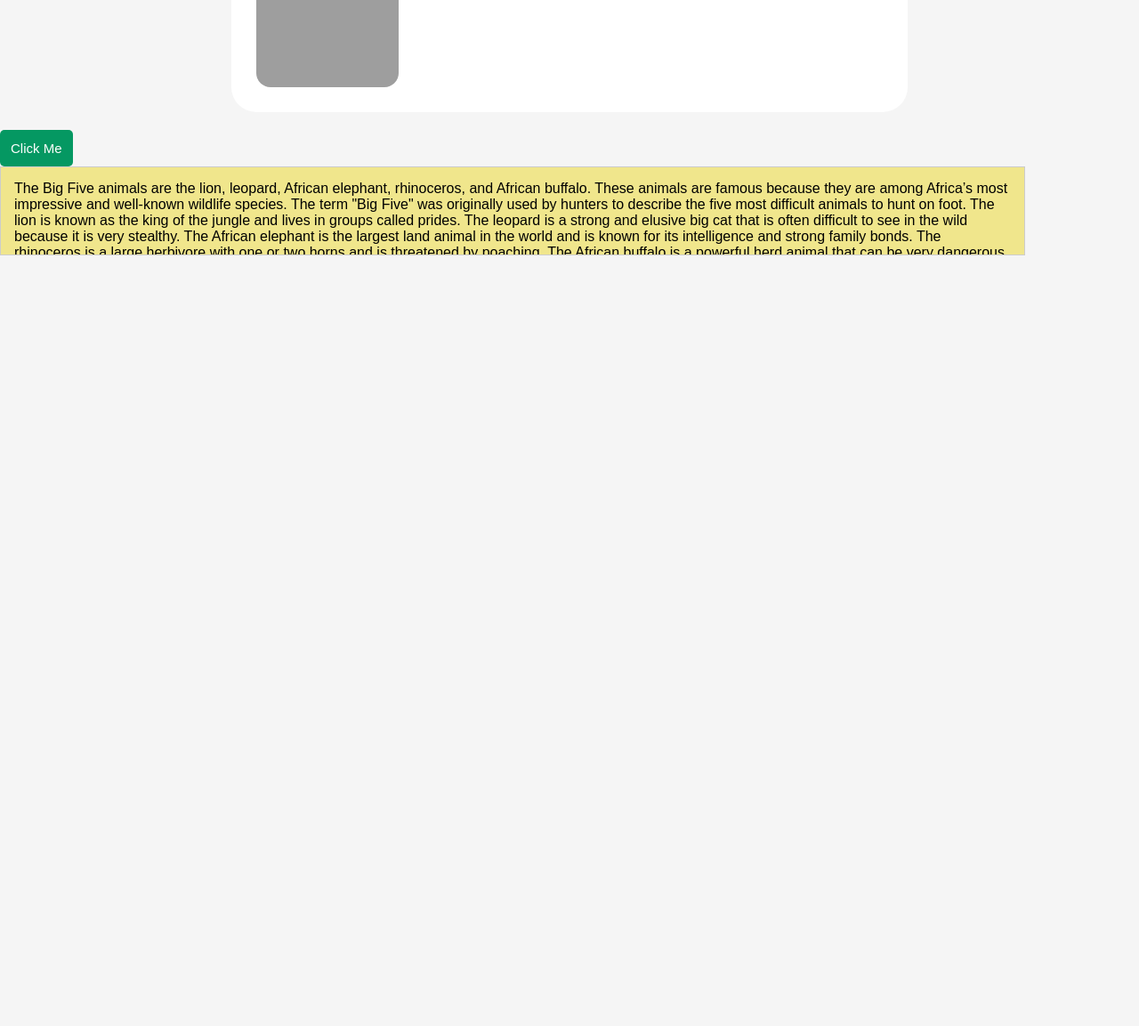
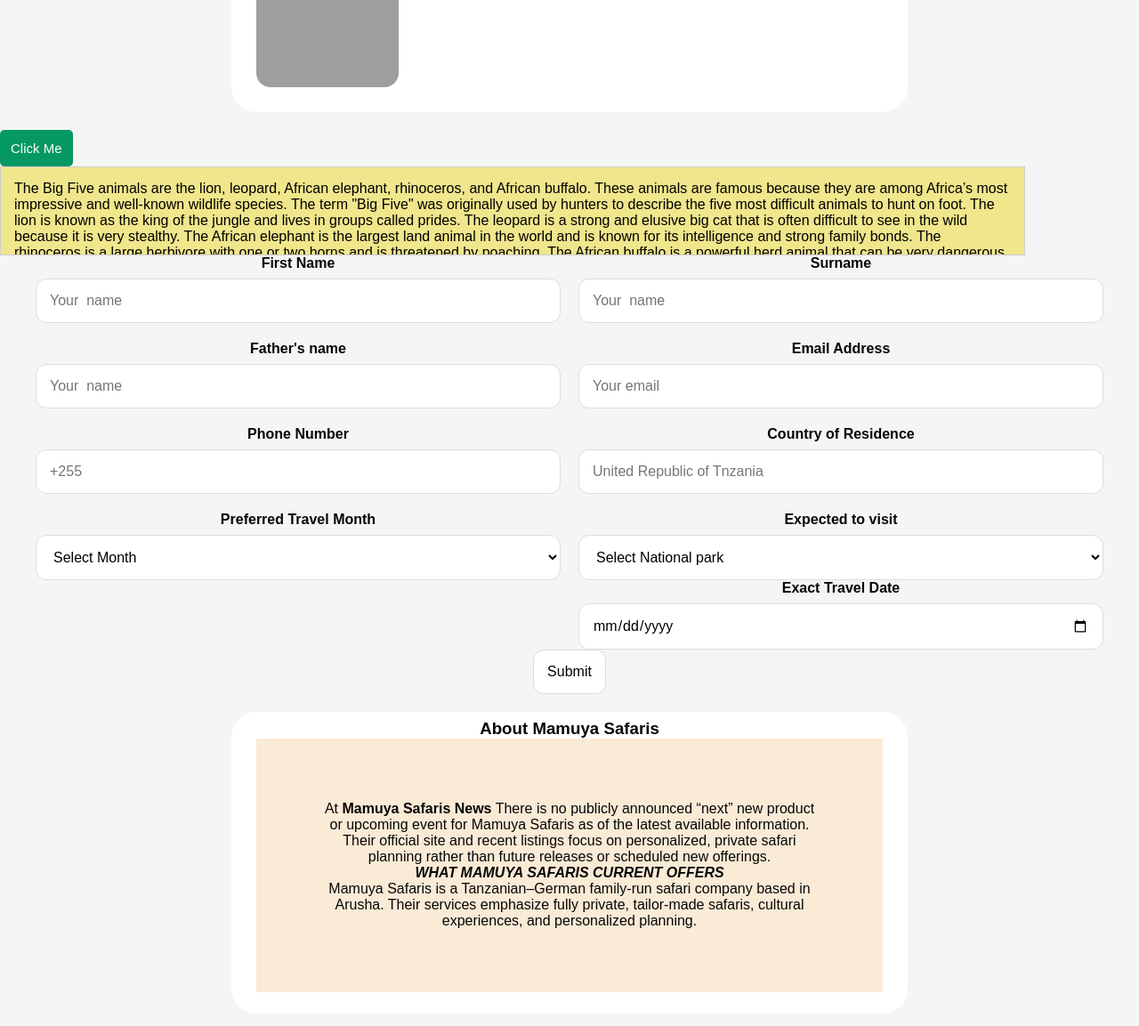
Before and after one commit to davidmahanga2024/DAORMAH, a plain HTML site: page DAVID MAHANGA.html in a window 1280 px wide. Shown: the part 987-2140 px from the top of the page at 89% size. Before the commit the page ends 1274 px from the top, so only its background shows below. Drawn offline with Linux system fonts and the light colour scheme; grey boxes are pictures that could not be loaded.

```diff
--- a/DAVID MAHANGA.html
+++ b/DAVID MAHANGA.html
@@ -87,6 +87,102 @@ The African elephant is the largest land animal in the world and is known for it
 
 The African buffalo is a powerful herd animal that can be very dangerous when threatened. Today, the Big Five are a major attraction for tourists on African safaris and are important symbols of wildlife conservation.
 In conclusion, the Big Five animals are not only symbols of Africa’s rich wildlife but also remind us of the importance of protecting and conserving these remarkable species for future generations.</div>
+<div class="container">
 
+    <div class="form-grid">
+        <div class="form-group">
+            <label>First Name </label>
+            <input type="text" placeholder="Your  name">
+        </div>
+        <div class="form-group">
+            <label>Surname </label>
+            <input type="text" placeholder="Your  name">
+        </div>
+        <div class="form-group">
+            <label>Father's name </label>
+            <input type="text" placeholder="Your  name">
+        </div>
+
+        <div class="form-group">
+            <label>Email Address </label>
+            <input type="email" placeholder="Your email">
+        </div>
+
+        <div class="form-group">
+            <label>Phone Number </label>
+            <input type="text" placeholder="+255">
+        </div>
+
+        <div class="form-group">
+            <label>Country of Residence </label>
+            <input type="text" placeholder="United Republic of Tnzania">
+        </div>
+
+        <div class="form-group">
+            <label>Preferred Travel Month</label>
+            <select>
+                <option>Select Month</option>
+                <option>January</option>
+                <option>February</option>
+                <option>March</option>
+                <option>April</option>
+                <option>May</option>
+                <option>June</option>
+                <option>July</option>
+                <option>August</option>
+                <option>September</option>
+                <option>October</option>
+                <option>November</option>
+                <option>December</option>
+            </select>
+        </div>
+<div class="form-group">
+            <label>Expected to visit</label>
+            <select>
+                <option>Select National park</option>
+                <option>Serengeti National Park</option>
+                <option>Tarangire National Park</option>
+                <option>Lake Manyara National Park</option>
+                <option>Arusha National Park</option>
+                <option>Kilimanjaro National Park</option>
+                <option>Nyerere National Park</option>
+                <option>Ruaha National Park</option>
+                <option>Mikumi National Park</option>
+                <option>Udzungwa National Park</option>
+                <option>Kitulo National Park</option>
+                <option>Katavi National Park</option>
+                <option>Gombe Stream National Park</option>
+                <option>Mahale Mountains National Park</option>
+                <option>Rubondo Island National Park</option>
+                <option>Saanane National Park</option>
+                <option>Burigi-Chato National Park</option>
+                <option>Ibanda-Kyerwa National Park</option>
+                <option>Rumangika-Karagwe National Park</option>
+                <option>Ugalla River National Park</option>
+                <option>Kigosi National Park</option>
+                <option>Mkomazi National Park</option>
+                <option>Saadani National Park</option>
+            </select>
+        <div class="form-group">
+            <label>Exact Travel Date</label>
+            <input type="date">
+        </div>
+    </div>
+</div>
+<form action="/action_page.php">
+  <input type="submit" value="Submit">
+</form>
+<div class="card" id="story">
+    <h3>About Mamuya Safaris</h3>
+    <p style="padding: 10%;background-color: antiquewhite;">
+        At <strong>Mamuya Safaris News</strong>
+        There is no publicly announced “next” new product or upcoming event for Mamuya Safaris as of the latest available information.
+        Their official site and recent listings focus on personalized,
+         private safari planning rather than future releases or scheduled new offerings.
+<br><b><i>WHAT MAMUYA SAFARIS CURRENT OFFERS</i></b><br>
+Mamuya Safaris is a Tanzanian–German family-run safari company based in Arusha.
+ Their services emphasize fully private, tailor‑made safaris,
+ cultural experiences, and personalized planning.
+    </p>
 </body>
 </html>
--- a/style.css
+++ b/style.css
@@ -19,6 +19,7 @@ div {
   padding:8px;
   border: 1px solid black;
 }*/
+
 
 *{
     margin:0;
@@ -102,7 +103,7 @@ select{
 }
 
 body{
-    background:#f5f5f5;
+    background:whitesmoke;
 }
 
 /* Header */
@@ -234,7 +235,7 @@ nav ul li a:hover{
 .container {
   position: relative;
   text-align: center;
-  color: white;}
+  color: rgb(6, 6, 6);}
   .centered {
   position: absolute;
   top: 50%;
```
Also changed, not shown: index.html (+0 -1 lines).
